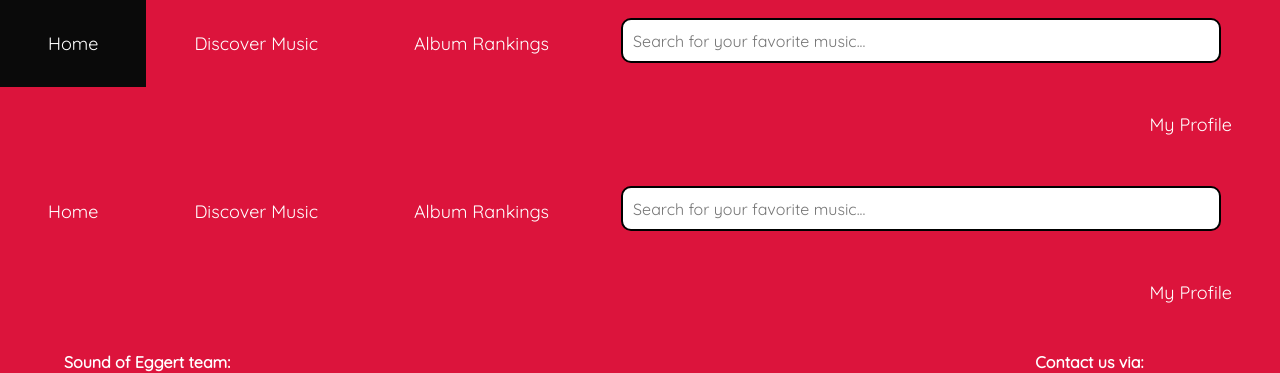
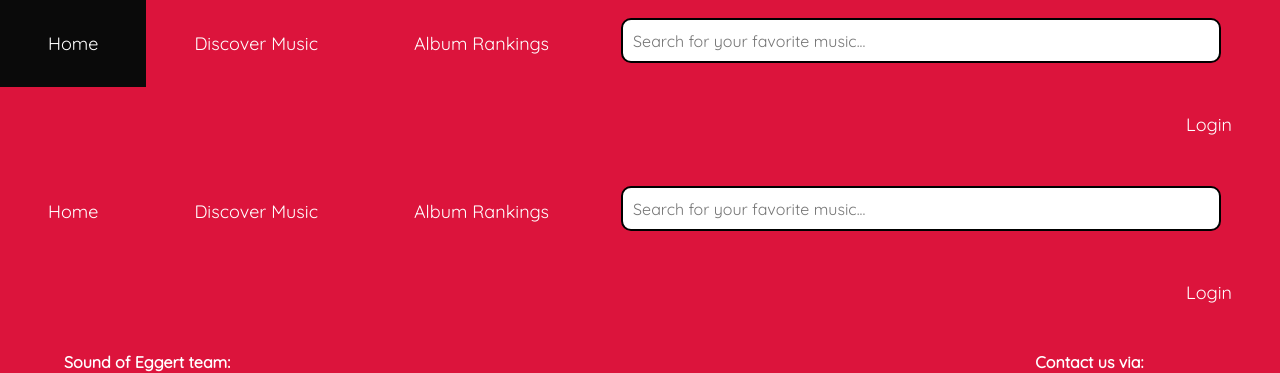
Before and after one commit to meepospammer/sound-of-eggert, a Next.js app: page /components/navbar/navbar in a window 1280 px wide. Shown: the top 373 px of the page. Built offline with nearby package versions, Linux system fonts and the light colour scheme.

Commit message:
Initial Login Commit

```diff
--- a/package.json
+++ b/package.json
@@ -9,6 +9,7 @@
     "lint": "next lint"
   },
   "dependencies": {
+    "@auth0/nextjs-auth0": "^1.7.0",
     "next": "^12.1.0",
     "react": "17.0.2",
     "react-dom": "^17.0.2",
--- a/pages/components/navbar/navbar.js
+++ b/pages/components/navbar/navbar.js
@@ -33,9 +33,7 @@ function Navbar() {
         </search>
         <li className={styles.li}>
           <a className={styles.a}>
-            <Link href='myProfile'>
-              My Profile
-            </Link>
+          <a href="/api/auth/login">Login</a>
           </a>
         </li>
       </ul>
```
Also changed, not shown: pages/_app.js (+5 -2 lines), 1 other file (tests, documents, lock files or other folders).
